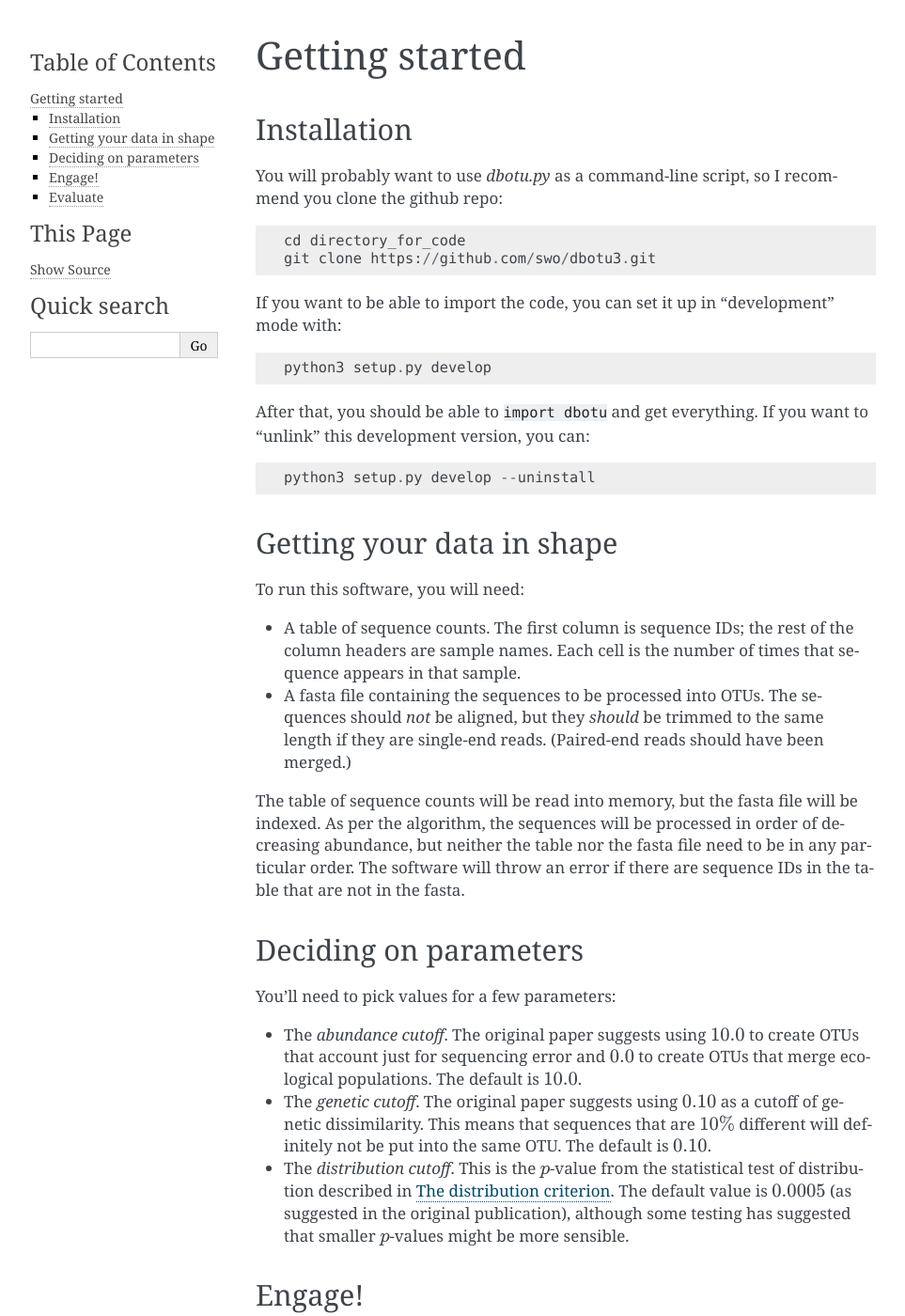
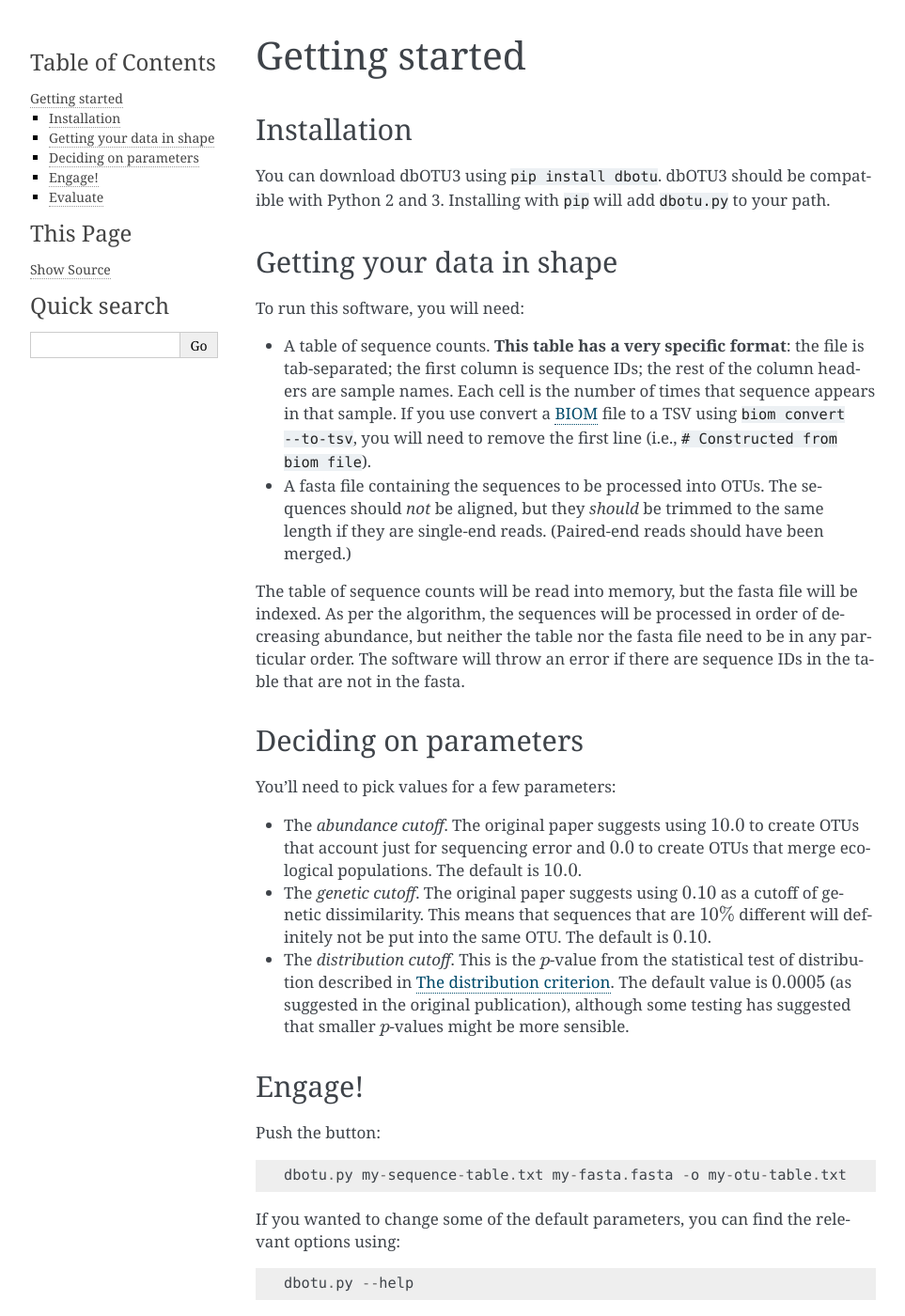
Before and after one commit to swo/dbotu3, a Sphinx documentation site: the page built from doc/source/getting-started.rst, in a window 1280 px wide and 1400 px high. Shown: the whole window at 94% size, without its empty margins (148-1111 px from the left). Built offline with Sphinx 7.4.7, drawn with Linux system fonts in a browser that asks for light colours; some of the changed text lies outside the part shown.

Commit message:
File format warnings

```diff
--- a/doc/source/getting-started.rst
+++ b/doc/source/getting-started.rst
@@ -5,34 +5,26 @@ Getting started
 Installation
 ============
 
-You will probably want to use `dbotu.py` as a command-line script, so I
-recommend you clone the github repo::
-
-    cd directory_for_code
-    git clone https://github.com/swo/dbotu3.git
-
-If you want to be able to import the code, you can set it up in "development"
-mode with::
-
-    python3 setup.py develop
-
-After that, you should be able to ``import dbotu`` and get everything. If you
-want to "unlink" this development version, you can::
-
-    python3 setup.py develop --uninstall
+You can download dbOTU3 using ``pip install dbotu``. dbOTU3 should be compatible
+with Python 2 and 3. Installing with ``pip`` will add ``dbotu.py`` to your path.
 
 Getting your data in shape
 ==========================
 
 To run this software, you will need:
 
-- A table of sequence counts. The first column is sequence IDs; the rest of the
+- A table of sequence counts. **This table has a very specific format**: the
+  file is tab-separated; the first column is sequence IDs; the rest of the
   column headers are sample names. Each cell is the number of times that
-  sequence appears in that sample.
+  sequence appears in that sample. If you use convert a BIOM_ file to a TSV
+  using ``biom convert --to-tsv``, you will need to remove the first line
+  (i.e., ``# Constructed from biom file``).
 - A fasta file containing the sequences to be processed into OTUs. The
   sequences should *not* be aligned, but they *should* be trimmed to the
   same length if they are single-end reads. (Paired-end reads should have been
   merged.)
+
+.. _BIOM: http://biom-format.org/
 
 The table of sequence counts will be read into memory, but the fasta file
 will be indexed. As per the algorithm, the sequences will be processed in
@@ -68,10 +60,10 @@ relevant options using::
 
     dbotu.py --help
 
-The `--output` option specifies where the resulting OTU table should go. The
-`--membership` option specifies that a QIIME-style membership file should be
+The ``--output`` option specifies where the resulting OTU table should go. The
+``--membership`` option specifies that a QIIME-style membership file should be
 created (one line for each OTU; the representative sequence ID is the first
-field, all member sequence IDs are tab-separated after that). The `--log`
+field, all member sequence IDs are tab-separated after that). The ``--log``
 option give some verbose information about exactly what tests were run for
 which sequences.
 
```
Also changed, not shown: dbotu.py (+6 -3 lines).
